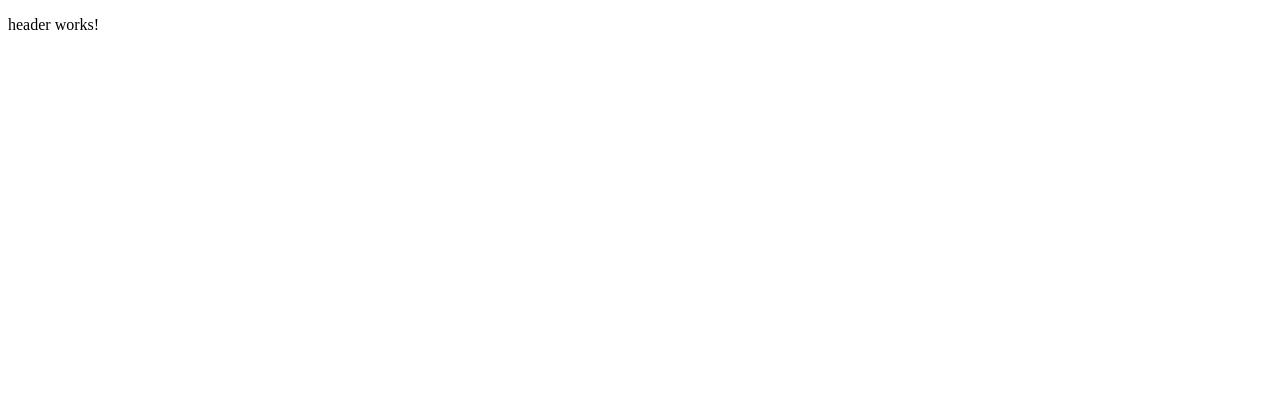
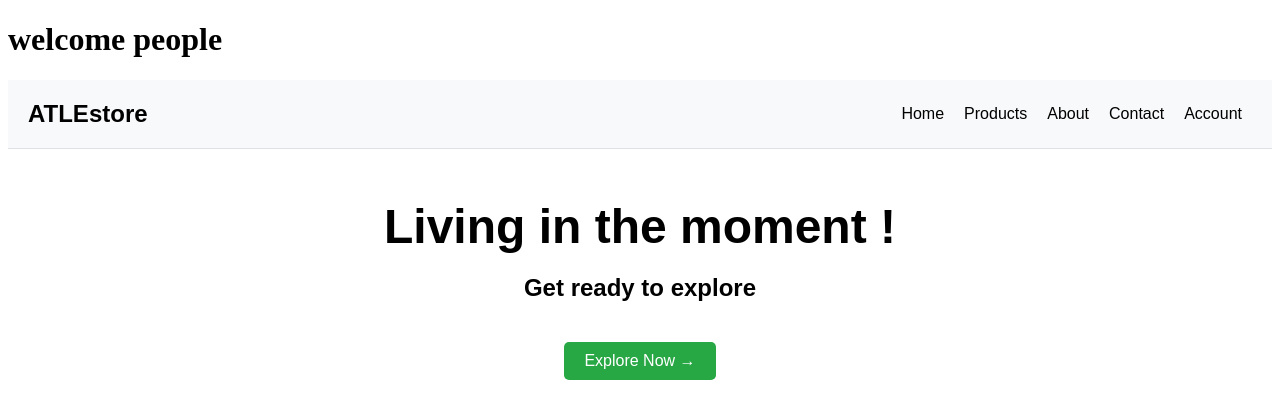
Before and after one commit to Santhan9/ATLEstore, an Angular app: page / in a window 1280 px wide. Shown: the top 418 px of the page. Built offline with nearby package versions, Linux system fonts and the light colour scheme.

Commit message:
feature-home-screen

```diff
--- a/src/app/app.component.html
+++ b/src/app/app.component.html
@@ -1 +1,2 @@
 <app-header></app-header>
+<app-feature-home-screen></app-feature-home-screen>
--- /dev/null
+++ b/src/app/feature-home-screen/feature-home-screen.component.html
@@ -0,0 +1,75 @@
+<!DOCTYPE html>
+<html lang="en">
+<head>
+    <meta charset="UTF-8">
+    <meta name="viewport" content="width=device-width, initial-scale=1.0">
+    <title>ATLE Store</title>
+    <style>
+        body {
+            font-family: Arial, sans-serif;
+            margin: 0;
+            padding: 0;
+        }
+        header {
+            display: flex;
+            justify-content: space-between;
+            align-items: center;
+            padding: 20px;
+            background-color: #f8f9fa;
+            border-bottom: 1px solid #dee2e6;
+        }
+        header .logo {
+            font-size: 24px;
+            font-weight: bold;
+        }
+        nav {
+            display: flex;
+        }
+        nav a {
+            margin: 0 10px;
+            text-decoration: none;
+            color: #000;
+        }
+        .main-content {
+            text-align: center;
+            margin-top: 50px;
+        }
+        .main-content h1 {
+            font-size: 48px;
+            margin-bottom: 20px;
+        }
+        .main-content a {
+            display: inline-block;
+            margin-top: 20px;
+            padding: 10px 20px;
+            background-color: #28a745;
+            color: #fff;
+            text-decoration: none;
+            border-radius: 5px;
+        }
+        .main-content a:hover {
+            background-color: #218838;
+        }
+    </style>
+</head>
+<body>
+
+<header>
+    <div class="logo">ATLEstore</div>
+    <nav>
+        <a href="#home">Home</a>
+        <a href="#products">Products</a>
+        <a href="#about">About</a>
+        <a href="#contact">Contact</a>
+        <a href="#account">Account</a>
+    </nav>
+</header>
+
+<div class="main-content">
+    <h1> Living in the moment !</h1>
+        <h2>Get ready to explore</h2>
+    <a href="#next">Explore Now &#x2192;</a>
+</div>
+
+</body>
+</html>
--- /dev/null
+++ b/src/app/feature-home-screen/feature-home-screen.component.ts
@@ -0,0 +1,15 @@
+import { Component, OnInit } from '@angular/core';
+
+@Component({
+  selector: 'app-feature-home-screen',
+  templateUrl: './feature-home-screen.component.html',
+  styleUrls: ['./feature-home-screen.component.css']
+})
+export class FeatureHomeScreenComponent implements OnInit {
+
+  constructor() { }
+
+  ngOnInit(): void {
+  }
+
+}
--- a/src/app/header/header.component.html
+++ b/src/app/header/header.component.html
@@ -1 +1 @@
-<p>header works!</p>
+<h1>welcome people</h1>
```
Also changed, not shown: src/app/app.module.ts (+4 -3 lines), src/app/feature-home-screen/feature-home-screen.component.css (added), 1 other file (tests, documents, lock files or other folders).
